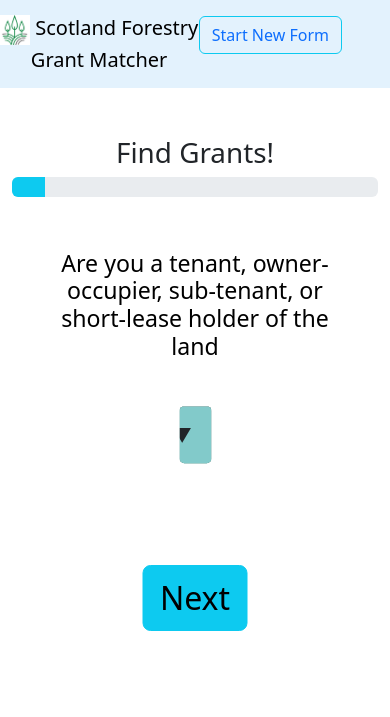
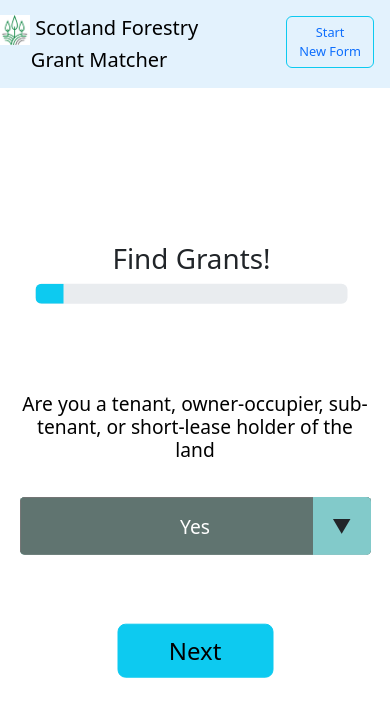
Before and after one commit to Afish3/grant-scheme-matcher, a Flask app: page /form/question/1 in a window 390 px wide. Shown: the top 717 px of the page. Run offline with Flask 3, Linux system fonts and the light colour scheme; some libraries are stand-ins or nearby versions.

Commit message:
adjusted styles for mobile view

```diff
--- a/static/app.css
+++ b/static/app.css
@@ -32,7 +32,6 @@
   div#main {
     display: flex;
     flex-direction: column;
-
     align-items: center;
 }
 
@@ -100,6 +99,13 @@
     padding: 1rem, 2rem;
     margin-right: 2rem;
  }
+
+ button#submit-button,
+    a#back-button {
+        display: grid;
+        width: 20vw; /* Full width for mobile screens */
+        font-size: 1.7rem;
+    }
 
  .buttons {
     display: flex;
@@ -182,10 +188,19 @@
         height: 50vh;
     }
 
-    .site_title {
+    .site_title,.new_form {
         display: block;
         text-align: center;
     }
+
+    .new_form_txt{
+        font-size: .8rem;
+    }
+
+    .new_form_btn{
+        margin-right: 1em;
+    }
+
 
     main {
         background-color: white;
@@ -200,12 +215,38 @@
     }
 
     input,
-    select {
-        width: 100%; /* Full width for mobile screens */
+    select,.select {
+        width: 90vw; /* Full width for mobile screens */
     }
 
     button#submit-button,
     a#back-button {
-        width: 100%; /* Full width for mobile screens */
+        display: grid;
+        width: 40vw; /* Full width for mobile screens */
+        font-size: 1.5rem;
     }
 }
+
+@media (max-width: 576px) {
+
+    main {
+        background-color: white;
+        border-radius: 1rem;
+        padding: 1rem;
+        display: flex;
+        flex-direction: column;
+        align-items: center;
+        text-align: center;
+        font-size: 3rem;
+        width: 90%;
+        margin-top: 7rem;
+    }
+
+    div.q-spacer {
+        width: 100vw;
+    }
+
+    .form_question {
+        font-size: 1.2rem;
+    }
+}
--- a/templates/base.html
+++ b/templates/base.html
@@ -2,7 +2,7 @@
 <html lang="en">
 
 <head>
-  <meta charset="UTF-8">
+  <meta charset="UTF-8" name="viewport" content="width=device-width, initial-scale=1.0">
   <title>Grant Matcher</title>
 
   <link rel="stylesheet" href="/static/app.css">
@@ -19,12 +19,12 @@
       <a href="/" class="navbar-brand">
         <img src="/static/logo.png" alt="logo" height="30" width="30">
         <span>
-          <span>Scotland Forestry</span> <span class="site_title">Grant Matcher</span>
+          <span class="site_title" style="display: inline;">Scotland Forestry</span> <span class="site_title">Grant Matcher</span>
         </span>
       </a>
     </div>
     <ul class="nav navbar-nav navbar-right">
-      <button class="btn btn-outline-info mx-5 position-absolute top-0 end-0 mt-3"><a style="text-decoration: none;" href="/restart">Start New Form</a></button>
+      <button class="btn btn-outline-info mx-sm-2 mx-md-3 mx-lg-5 position-absolute top-0 end-0 mt-3 new_form_btn"><a style="text-decoration: none;" href="/restart"><span class="site_title new_form_txt">Start</span><span class="site_title new_form_txt"> New Form</span></a></button>
     </ul>
   </div>
 </nav>
--- a/templates/questions.html
+++ b/templates/questions.html
@@ -1,15 +1,17 @@
 {% extends 'base.html' %}
 
 {% block content %}
-<h1 class="text-center mt-5">Find Grants!</h1>
-<div class="progress" style="height: 20px;">
-  <div class="progress-bar bg-info" style="width: {{progress_so_far}}%;" role="progressbar" aria-valuenow="{{progress_so_far}}" aria-valuemin="0" aria-valuemax="100"></div>
-</div>
-<main class="">
+<main>
+  <div class="top" style="margin-top: -9.3rem; width: 80vw;">
+    <h1 class="text-center" >Find Grants!</h1>
+    <div class="progress" style="height: 20px;">
+      <div class="progress-bar bg-info" style="width: {{progress_so_far}}%;" role="progressbar" aria-valuenow="{{progress_so_far}}" aria-valuemin="0" aria-valuemax="100"></div>
+    </div>
+    </div>
   <div id="main">
     <div class="q-spacer">
       <div id="question-container" class="fade-in container text-center mb-5">
-          <h3 class="text-center text-black">{{question}}</h3>
+          <h3 class="text-center text-black form_question">{{question}}</h3>
       </div>
   </div>
     <div id="form" class="form-container">
@@ -33,7 +35,7 @@
           </div>
           <div class="buttons">
             {% if num > 1 %}
-              <a href="/back" style="color: black; text-decoration: none;" class="btn btn-lg btn-secondary btn-outline" id="back-button">Previous</a>
+              <a href="/back" style="color: white; text-decoration: none;" class="btn btn-lg btn-secondary btn-outline" id="back-button">Previous</a>
             {% endif %}
             <button class="btn btn-lg btn-info mt-5 text-center" id="submit-button" type="submit">Next</button>
           </div>
```
